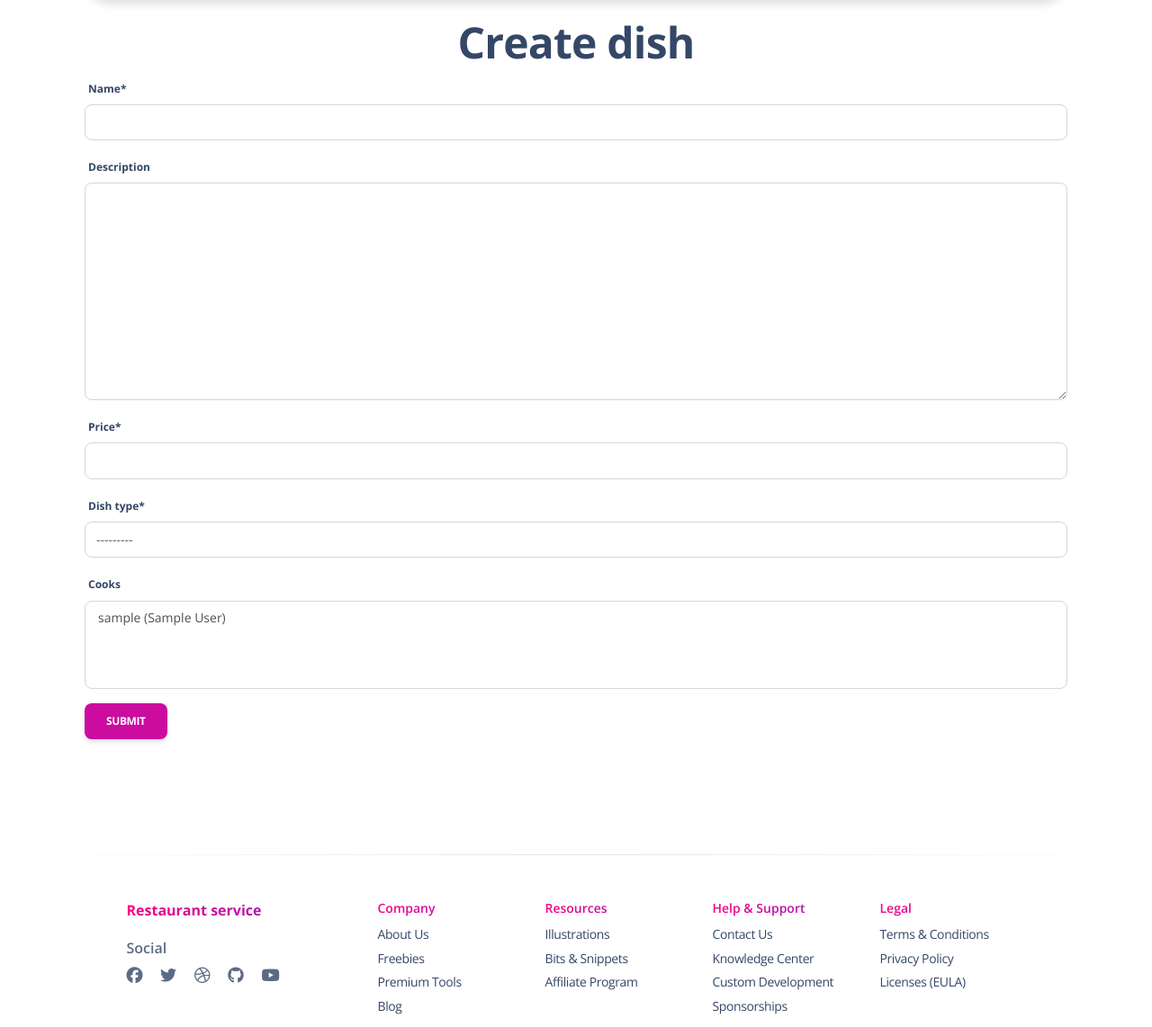
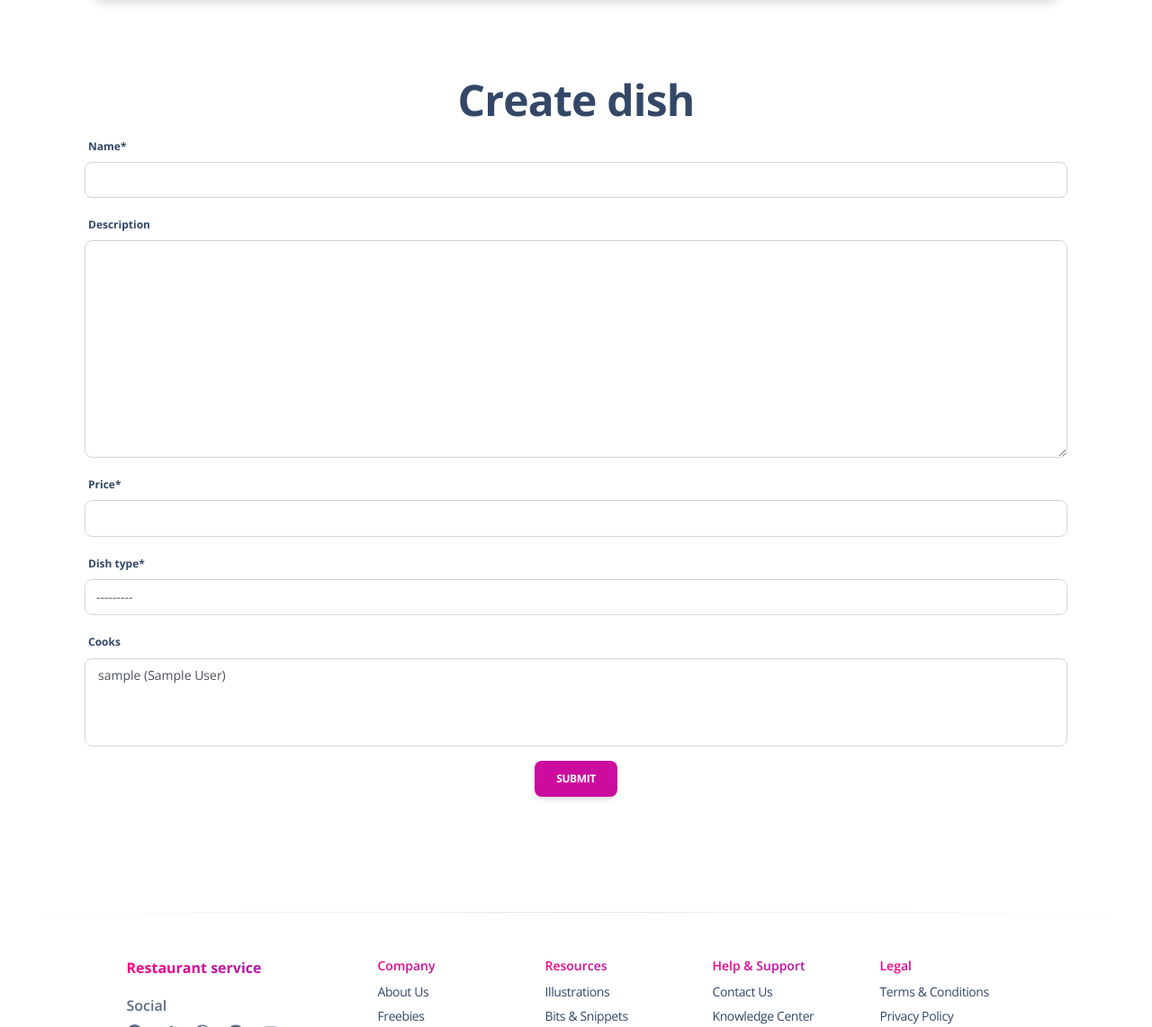
Before and after one commit to gleblitvinenko/ChefHub, a Django app: page /dishes/create/ in a window 1280 px wide. Shown: the part 73-1215 px from the top of the page at 90% size. Run offline with Django 4.2, Linux system fonts and the light colour scheme; the visitor is signed in with stand-in values (Sample User, id 1); data comes from the database, SQL or seed files in the repository; data that the repository does not hold is empty; some libraries are stand-ins or nearby versions.

Commit message:
Fixed design create/update dish page

```diff
--- a/templates/kitchen/dish_form.html
+++ b/templates/kitchen/dish_form.html
@@ -2,14 +2,16 @@
 {% load crispy_forms_filters %}
 
 {% block content %}
-  <div class="container">
+  <div class="container mt-6">
     <div class="row">
       <div class="col-12">
         <h1 class="text-center">{{ object|yesno:"Update,Create" }} dish</h1>
         <form action="" method="post" novalidate>
           {% csrf_token %}
           {{ form|crispy }}
-          <input  type="submit" value="Submit" class="btn btn-primary">
+          <div class="d-flex justify-content-center">
+            <input  type="submit" value="Submit" class="btn btn-primary">
+          </div>
         </form>
       </div>
     </div>
```
